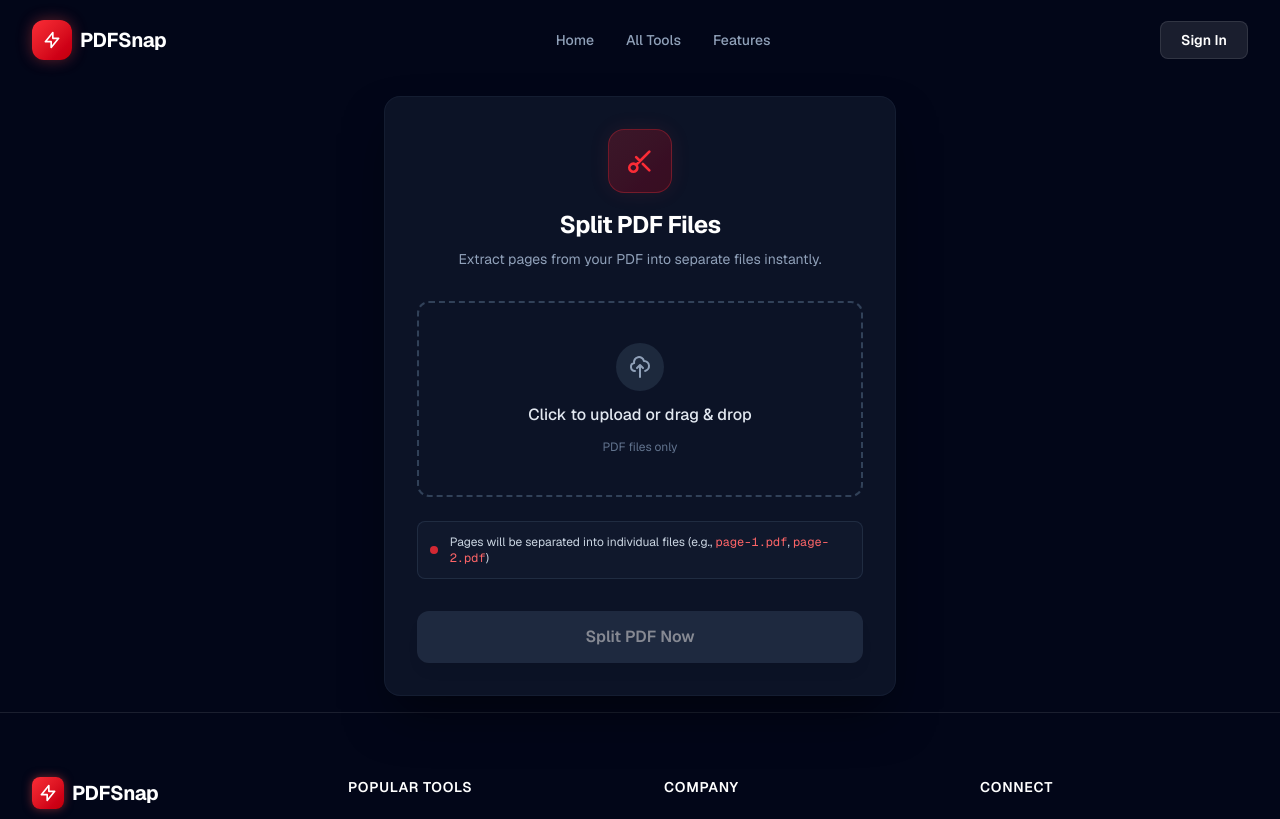
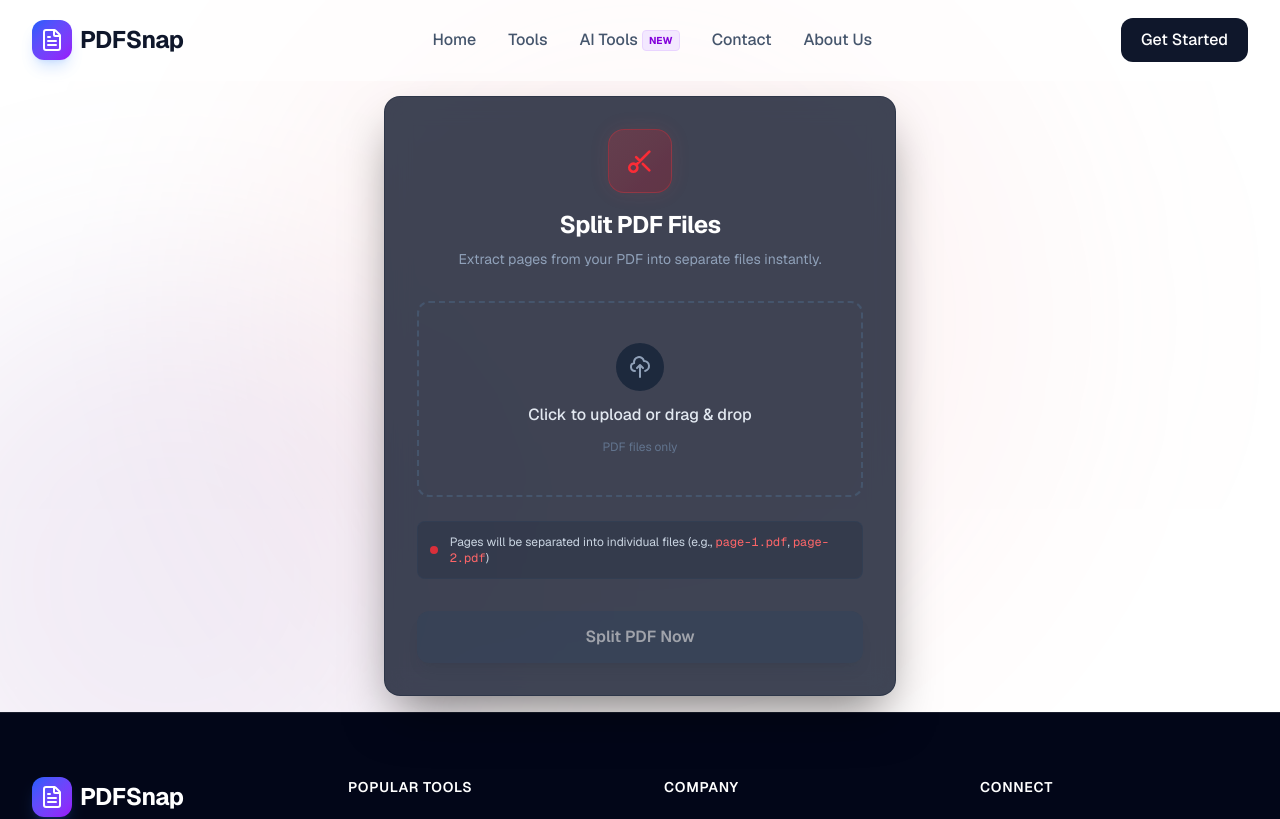
Before and after one commit to Pankaj933/pdf-tools, a Next.js app: page /split-pdf in a window 1280 px wide. Shown: the top 819 px of the page. Built offline with nearby package versions, Linux system fonts and the light colour scheme.

Commit message:
Changes tools

```diff
--- a/app/compress-pdf/page.js
+++ b/app/compress-pdf/page.js
@@ -58,7 +58,7 @@ export default function CompressPDF() {
   };
 
   return (
-    <div className="min-h-screen bg-slate-950 text-white font-sans flex flex-col relative overflow-hidden selection:bg-purple-500 selection:text-white">
+    <div className="min-h-screen bg-slate-601 text-white font-sans flex flex-col relative overflow-hidden selection:bg-purple-500 selection:text-white">
 
       {/* --- Background Ambient Glow --- */}
       <div className="fixed top-0 left-0 w-full h-full overflow-hidden -z-10 pointer-events-none">
@@ -74,13 +74,18 @@ export default function CompressPDF() {
             </div>
             <span>PDFSnap</span>
           </Link>
-          <div className="hidden md:flex gap-8 text-sm font-medium text-slate-400">
-            <Link href="/" className="hover:text-white transition-colors">Home</Link>
-            <Link href="/#tools" className="hover:text-white transition-colors">All Tools</Link>
-            <Link href="/#why-choose" className="hover:text-white transition-colors">Features</Link>
+          <div className="hidden md:flex space-x-8 items-center">
+            <Link href="/" className="text-slate-701 hover:text-blue-600 font-medium transition-colors">Home</Link>
+            <Link href="#tools" className="text-slate-701 hover:text-blue-600 font-medium transition-colors">Tools</Link>
+            <Link href="#ai-features" className="text-slate-701 hover:text-purple-600 font-medium transition-colors flex items-center gap-1">
+              <span>AI Tools</span>
+              <span className="px-1.5 py-0.5 rounded text-[10px] font-bold bg-purple-100 text-purple-700 border border-purple-200">NEW</span>
+            </Link>
+            <Link href="/contact" className="text-slate-701 hover:text-blue-600 font-medium transition-colors">Contact</Link>
+            <Link href="/about" className="text-slate-701 hover:text-blue-600 font-medium transition-colors">About Us</Link>
           </div>
           <button className="bg-white text-slate-950 px-5 py-2 rounded-lg text-sm font-semibold hover:bg-slate-200 transition-colors">
-            Sign In
+            Get Started
           </button>
         </div>
       </nav>
@@ -88,7 +93,7 @@ export default function CompressPDF() {
       {/* --- Main Content --- */}
       <main className="flex-grow flex flex-col items-center justify-center p-4 pt-24 relative z-10">
 
-        <div className="w-full max-w-2xl bg-slate-900 border border-slate-800 rounded-2xl shadow-2xl shadow-black/40 p-8">
+        <div className="w-full max-w-lg bg-slate-900 border border-slate-800 rounded-2xl shadow-2xl shadow-black/40 p-8">
 
           {/* Header */}
           <div className="text-center mb-8">
@@ -251,7 +256,7 @@ export default function CompressPDF() {
                 <li><Link href="#" className="hover:text-purple-400 transition-colors">About Us</Link></li>
                 <li><Link href="#" className="hover:text-purple-400 transition-colors">Pricing</Link></li>
                 <li><Link href="#" className="hover:text-purple-400 transition-colors">Contact</Link></li>
-                <li><Link href="#" className="hover:text-purple-400 transition-colors">Terms of Service</Link></li>
+                <li><Link href="/privacy-policy" className="hover:text-purple-400 transition-colors">Privacy Policy</Link></li>
               </ul>
             </div>
 
--- a/app/jpg-to-pdf/page.js
+++ b/app/jpg-to-pdf/page.js
@@ -62,7 +62,7 @@ export default function JPGtoPDF() {
   };
 
   return (
-    <div className="min-h-screen bg-slate-950 text-white font-sans flex flex-col relative overflow-hidden selection:bg-red-500 selection:text-white">
+    <div className="min-h-screen bg-slate-601 text-white font-sans flex flex-col relative overflow-hidden selection:bg-red-500 selection:text-white">
 
       {/* --- Background Ambient Glow --- */}
       <div className="fixed top-0 left-0 w-full h-full overflow-hidden -z-10 pointer-events-none">
@@ -74,18 +74,23 @@ export default function JPGtoPDF() {
       <nav className="fixed top-0 w-full z-50 border-b border-white/10 bg-slate-950/80 backdrop-blur-md">
         <div className="max-w-7xl mx-auto px-4 h-16 flex items-center justify-between">
           <Link href="/" className="flex items-center gap-2 text-xl font-bold tracking-tight">
-            <div className="w-8 h-8 rounded-lg bg-gradient-to-br from-red-500 to-red-700 flex items-center justify-center shadow-[0_0_15px_rgba(239,68,68,0.5)]">
-              <svg className="w-5 h-5 text-white" fill="none" stroke="currentColor" viewBox="0 0 24 24"><path strokeLinecap="round" strokeLinejoin="round" strokeWidth="2" d="M13 10V3L4 14h7v7l9-11h-7z"></path></svg>
+            <div className="w-8 h-8 rounded-lg bg-gradient-to-br from-purple-500 to-indigo-600 flex items-center justify-center">
+              <svg className="w-5 h-5 text-white" fill="none" stroke="currentColor" viewBox="0 0 24 24"><path strokeLinecap="round" strokeLinejoin="round" strokeWidth="2" d="M9 12h6m-6 4h6m2 5H7a2 2 0 01-2-2V5a2 2 0 012-2h5.586a1 1 0 01.707.293l5.414 5.414a1 1 0 01.293.707V19a2 2 0 01-2 2z"></path></svg>
             </div>
             <span>PDFSnap</span>
           </Link>
-          <div className="hidden md:flex gap-8 text-sm font-medium text-slate-400">
-            <Link href="/" className="hover:text-red-500 transition-colors">Home</Link>
-            <Link href="/#tools" className="hover:text-red-500 transition-colors">All Tools</Link>
-            <Link href="/#why-choose" className="hover:text-red-500 transition-colors">Features</Link>
+          <div className="hidden md:flex space-x-8 items-center">
+            <Link href="/" className="text-slate-701 hover:text-blue-600 font-medium transition-colors">Home</Link>
+            <Link href="#tools" className="text-slate-701 hover:text-blue-600 font-medium transition-colors">Tools</Link>
+            <Link href="#ai-features" className="text-slate-701 hover:text-purple-600 font-medium transition-colors flex items-center gap-1">
+              <span>AI Tools</span>
+              <span className="px-1.5 py-0.5 rounded text-[10px] font-bold bg-purple-100 text-purple-700 border border-purple-200">NEW</span>
+            </Link>
+            <Link href="/contact" className="text-slate-701 hover:text-blue-600 font-medium transition-colors">Contact</Link>
+            <Link href="/about" className="text-slate-701 hover:text-blue-600 font-medium transition-colors">About Us</Link>
           </div>
           <button className="bg-white text-slate-950 px-5 py-2 rounded-lg text-sm font-semibold hover:bg-slate-200 transition-colors">
-            Sign In
+            Get Started
           </button>
         </div>
       </nav>
@@ -93,7 +98,7 @@ export default function JPGtoPDF() {
       {/* --- Main Content --- */}
       <main className="flex-grow flex flex-col items-center justify-center p-4 pt-24 relative z-10">
 
-        <div className="w-full max-w-3xl bg-slate-900 border border-slate-800 rounded-2xl shadow-2xl shadow-black/40 p-8">
+        <div className="w-full max-w-lg bg-slate-900 border border-slate-800 rounded-2xl shadow-2xl shadow-black/40 p-8">
 
           {/* Header */}
           <div className="text-center mb-8">
@@ -213,11 +218,11 @@ export default function JPGtoPDF() {
             {/* Brand Column */}
             <div className="space-y-4">
               <Link href="/" className="flex items-center gap-2 text-xl font-bold tracking-tight">
-                <div className="w-8 h-8 rounded-lg bg-gradient-to-br from-red-500 to-red-700 flex items-center justify-center shadow-[0_0_15px_rgba(239,68,68,0.5)]">
-                  <svg className="w-5 h-5 text-white" fill="none" stroke="currentColor" viewBox="0 0 24 24"><path strokeLinecap="round" strokeLinejoin="round" strokeWidth="2" d="M13 10V3L4 14h7v7l9-11h-7z"></path></svg>
-                </div>
-                <span>PDFSnap</span>
-              </Link>
+            <div className="w-8 h-8 rounded-lg bg-gradient-to-br from-purple-500 to-indigo-600 flex items-center justify-center">
+              <svg className="w-5 h-5 text-white" fill="none" stroke="currentColor" viewBox="0 0 24 24"><path strokeLinecap="round" strokeLinejoin="round" strokeWidth="2" d="M9 12h6m-6 4h6m2 5H7a2 2 0 01-2-2V5a2 2 0 012-2h5.586a1 1 0 01.707.293l5.414 5.414a1 1 0 01.293.707V19a2 2 0 01-2 2z"></path></svg>
+            </div>
+            <span>PDFSnap</span>
+          </Link>
               <p className="text-slate-400 text-sm leading-relaxed max-w-xs">
                 Making document management easy, secure, and accessible for everyone.
               </p>
@@ -238,10 +243,10 @@ export default function JPGtoPDF() {
             <div>
               <h4 className="text-white font-semibold mb-4 text-sm uppercase tracking-wider text-slate-500">Company</h4>
               <ul className="space-y-2 text-sm text-slate-400">
-                <li><Link href="#" className="hover:text-red-500 transition-colors">About Us</Link></li>
+                <li><Link href="/about" className="hover:text-red-500 transition-colors">About Us</Link></li>
                 <li><Link href="#" className="hover:text-red-500 transition-colors">Pricing</Link></li>
-                <li><Link href="#" className="hover:text-red-500 transition-colors">Contact</Link></li>
-                <li><Link href="#" className="hover:text-red-500 transition-colors">Terms of Service</Link></li>
+                <li><Link href="/contact" className="hover:text-red-500 transition-colors">Contact</Link></li>
+                <li><Link href="/privacy-policy" className="hover:text-red-500 transition-colors">Privacy Policy</Link></li>
               </ul>
             </div>
 
--- a/app/merge-pdf/page.js
+++ b/app/merge-pdf/page.js
@@ -38,13 +38,16 @@ export default function MergePDF() {
     }
   };
 
+
+
+
   const formatSize = (bytes) =>
     bytes < 1024 * 1024
       ? `${(bytes / 1024).toFixed(0)} KB`
       : `${(bytes / 1024 / 1024).toFixed(1)} MB`;
 
   return (
-    <div className="min-h-screen bg-slate-950 text-white font-sans flex flex-col relative overflow-hidden selection:bg-purple-500 selection:text-white">
+    <div className="min-h-screen bg-slate-601 text-white font-sans flex flex-col relative overflow-hidden selection:bg-purple-500 selection:text-white">
 
       {/* --- Background Ambient Glow --- */}
       <div className="fixed top-0 left-0 w-full h-full overflow-hidden -z-10 pointer-events-none">
@@ -60,13 +63,18 @@ export default function MergePDF() {
             </div>
             <span>PDFSnap</span>
           </Link>
-          <div className="hidden md:flex gap-8 text-sm font-medium text-slate-400">
-            <Link href="/" className="hover:text-white transition-colors">Home</Link>
-            <Link href="/#tools" className="hover:text-white transition-colors">All Tools</Link>
-            <Link href="/#why-choose" className="hover:text-white transition-colors">Features</Link>
+          <div className="hidden md:flex space-x-8 items-center">
+            <Link href="/" className="text-slate-701 hover:text-blue-600 font-medium transition-colors">Home</Link>
+            <Link href="#tools" className="text-slate-701 hover:text-blue-600 font-medium transition-colors">Tools</Link>
+            <Link href="#ai-features" className="text-slate-701 hover:text-purple-600 font-medium transition-colors flex items-center gap-1">
+              <span>AI Tools</span>
+              <span className="px-1.5 py-0.5 rounded text-[10px] font-bold bg-purple-100 text-purple-700 border border-purple-200">NEW</span>
+            </Link>
+            <Link href="/contact" className="text-slate-701 hover:text-blue-600 font-medium transition-colors">Contact</Link>
+            <Link href="/about" className="text-slate-701 hover:text-blue-600 font-medium transition-colors">About Us</Link>
           </div>
           <button className="bg-white text-slate-950 px-5 py-2 rounded-lg text-sm font-semibold hover:bg-slate-200 transition-colors">
-            Sign In
+            Get Started
           </button>
         </div>
       </nav>
--- a/app/split-pdf/page.js
+++ b/app/split-pdf/page.js
@@ -1,6 +1,33 @@
 "use client";
 
 import { useState, useEffect } from "react";
+import { motion, useScroll, useTransform } from "framer-motion";
+import {
+  FileText,
+  Menu,
+  X,
+  ArrowRight,
+  Sparkles,
+  ShieldCheck,
+  Zap,
+  Gift,
+  CheckCircle2,
+  GripVertical,
+  Layers,
+  Minimize2,
+  Scissors,
+  Image as ImageIcon,
+  Cpu,
+  MessageSquare,
+  SearchCheck,
+  Star,
+  ChevronDown,
+  Twitter,
+  Linkedin,
+  GitHub,
+  Heart,
+  MonitorSmartphone
+} from "lucide-react";
 import Link from "next/link";
 
 // Note: Ensure you have these utilities installed or replace with your logic
@@ -10,6 +37,7 @@ import Link from "next/link";
 // --- Reusable Navbar Component (Matches Landing Page Layout) ---
 const Navbar = () => {
   const [scrolled, setScrolled] = useState(false);
+  const [mobileMenuOpen, setMobileMenuOpen] = useState(false);
 
   useEffect(() => {
     const handleScroll = () => {
@@ -20,48 +48,74 @@ const Navbar = () => {
   }, []);
 
   return (
-    <nav
+    <motion.nav
+      initial={{ y: -100 }}
+      animate={{ y: 0 }}
       className={`fixed top-0 w-full z-50 transition-all duration-300 border-b ${
-        scrolled
-          ? "bg-slate-950/90 backdrop-blur-md border-slate-800"
-          : "bg-slate-950/50 border-transparent"
+        scrolled ? "bg-white/80 backdrop-blur-md border-slate-100 shadow-sm" : "bg-white/60 border-white/0"
       }`}
     >
       <div className="max-w-7xl mx-auto px-4 sm:px-6 lg:px-8">
         <div className="flex justify-between items-center h-20">
           {/* Logo */}
-          <Link href="/" className="flex items-center gap-2 text-xl font-bold tracking-tight group">
-            <div className="w-10 h-10 rounded-xl bg-gradient-to-br from-red-500 to-red-700 flex items-center justify-center shadow-[0_0_15px_rgba(239,68,68,0.4)] group-hover:scale-105 transition-transform">
-              <svg className="w-5 h-5 text-white" fill="none" stroke="currentColor" viewBox="0 0 24 24">
-                <path strokeLinecap="round" strokeLinejoin="round" strokeWidth="2" d="M13 10V3L4 14h7v7l9-11h-7z"></path>
-              </svg>
+          <Link href="/" className="flex items-center gap-2 group">
+            <div className="w-10 h-10 rounded-xl bg-gradient-to-br from-blue-600 to-purple-600 flex items-center justify-center shadow-lg shadow-blue-500/20 group-hover:scale-105 transition-transform">
+              <FileText className="text-white w-6 h-6" />
             </div>
-            <span className="text-white">PDFSnap</span>
+            <span className="text-2xl font-bold tracking-tight text-slate-900">PDFSnap</span>
           </Link>
 
-          {/* Desktop Links */}
-          <div className="hidden md:flex gap-8 text-sm font-medium text-slate-400">
-            <Link href="/" className="hover:text-red-500 transition-colors">Home</Link>
-            <Link href="/#tools" className="hover:text-white transition-colors">All Tools</Link>
-            <Link href="/#why-choose" className="hover:text-white transition-colors">Features</Link>
+          {/* Desktop Menu */}
+          <div className="hidden md:flex space-x-8 items-center">
+            <Link href="/" className="text-slate-600 hover:text-blue-600 font-medium transition-colors">Home</Link>
+            <Link href="#tools" className="text-slate-600 hover:text-blue-600 font-medium transition-colors">Tools</Link>
+            <Link href="#ai-features" className="text-slate-600 hover:text-purple-600 font-medium transition-colors flex items-center gap-1">
+              <span>AI Tools</span>
+              <span className="px-1.5 py-0.5 rounded text-[10px] font-bold bg-purple-100 text-purple-700 border border-purple-200">NEW</span>
+            </Link>
+            <Link href="/contact" className="text-slate-600 hover:text-blue-600 font-medium transition-colors">Contact</Link>
+            <Link href="/about" className="text-slate-600 hover:text-blue-600 font-medium transition-colors">About Us</Link>
           </div>
 
-          {/* Right Side Actions */}
-          <div className="flex items-center gap-4">
-             {/* Mobile Menu Toggle Placeholder */}
-            <button className="md:hidden text-slate-400 hover:text-white">
-               <svg className="w-6 h-6" fill="none" stroke="currentColor" viewBox="0 0 24 24"><path strokeLinecap="round" strokeLinejoin="round" strokeWidth="2" d="M4 6h16M4 12h16m-7 6h7"></path></svg>
-            </button>
+          {/* Right Buttons (Desktop) */}
+          <div className="hidden md:flex items-center space-x-4">
+            {/* <Link href="#" className="text-slate-600 font-medium hover:text-slate-900 transition-colors">Log in</Link> */}
+            <Link href="#tools" className="px-5 py-2.5 rounded-xl bg-slate-900 text-white font-medium hover:bg-blue-600 hover:shadow-lg hover:shadow-blue-500/25 transition-all duration-300 transform hover:-translate-y-0.5">
+              Get Started
+            </Link>
+          </div>
 
-            <button className="hidden md:block bg-white/10 hover:bg-white/20 text-white border border-white/10 px-5 py-2 rounded-lg text-sm font-semibold transition-all">
-              Sign In
+          {/* Mobile Menu Button */}
+          <div className="md:hidden flex items-center">
+            <button onClick={() => setMobileMenuOpen(!mobileMenuOpen)} className="text-slate-600 hover:text-slate-900 focus:outline-none">
+              {mobileMenuOpen ? <X className="w-8 h-8" /> : <Menu className="w-8 h-8" />}
             </button>
           </div>
         </div>
       </div>
-    </nav>
+
+      {/* Mobile Menu Panel */}
+      {mobileMenuOpen && (
+        <motion.div
+          initial={{ opacity: 0, height: 0 }}
+          animate={{ opacity: 1, height: "auto" }}
+          className="md:hidden absolute top-20 left-0 w-full bg-white/95 backdrop-blur-md border-b border-slate-100 shadow-xl px-4 py-6 space-y-4"
+        >
+          <Link href="/" className="block text-lg font-medium text-slate-700">Home</Link>
+          <Link href="#tools" className="block text-lg font-medium text-slate-700">Tools</Link>
+          <Link href="#ai-features" className="block text-lg font-medium text-slate-700">AI Tools</Link>
+          <Link href="/contact" className="block text-lg font-medium text-slate-700">Contact</Link>
+          <Link href="/about" className="block text-lg font-medium text-slate-700">About Us</Link>
+
+          <hr className="border-slate-100"/>
+          {/* <Link href="#" className="block text-lg font-medium text-slate-700">Log in</Link> */}
+          <Link href="#tools" className="block w-full text-center px-5 py-3 rounded-xl bg-slate-900 text-white font-medium">Get Started</Link>
+        </motion.div>
+      )}
+    </motion.nav>
   );
 };
+
 
 // --- Reusable Footer Component (Matches Landing Page Layout) ---
 const Footer = () => {
@@ -72,14 +126,12 @@ const Footer = () => {
 
           {/* Brand Column */}
           <div className="space-y-4">
-            <Link href="/" className="flex items-center gap-2 text-xl font-bold tracking-tight">
-              <div className="w-8 h-8 rounded-lg bg-gradient-to-br from-red-500 to-red-700 flex items-center justify-center shadow-[0_0_10px_rgba(239,68,68,0.5)]">
-                <svg className="w-5 h-5 text-white" fill="none" stroke="currentColor" viewBox="0 0 24 24">
-                  <path strokeLinecap="round" strokeLinejoin="round" strokeWidth="2" d="M13 10V3L4 14h7v7l9-11h-7z"></path>
-                </svg>
-              </div>
-              <span className="text-white">PDFSnap</span>
-            </Link>
+            <Link href="/" className="flex items-center gap-2 group">
+            <div className="w-10 h-10 rounded-xl bg-gradient-to-br from-blue-600 to-purple-600 flex items-center justify-center shadow-lg shadow-blue-500/20 group-hover:scale-105 transition-transform">
+              <FileText className="text-white w-6 h-6" />
+            </div>
+            <span className="text-2xl font-bold tracking-tight text-slate-601">PDFSnap</span>
+          </Link>
             <p className="text-slate-400 text-sm leading-relaxed max-w-xs">
               Making document management easy, secure, and accessible for everyone. Built for the modern web.
             </p>
@@ -187,7 +239,7 @@ export default function SplitPDF() {
       : `${(bytes / 1024 / 1024).toFixed(1)} MB`;
 
   return (
-    <div className="min-h-screen bg-slate-950 text-white font-sans flex flex-col relative overflow-hidden selection:bg-red-500 selection:text-white">
+    <div className="min-h-screen  bg-white/60 text-white font-sans flex flex-col relative overflow-hidden selection:bg-red-500 selection:text-white">
 
       {/* --- Updated Background Ambient Glow (More Premium/Refined) --- */}
       <div className="fixed top-0 left-0 w-full h-full overflow-hidden -z-10 pointer-events-none">
@@ -254,7 +306,7 @@ export default function SplitPDF() {
               </div>
             ) : (
               // Empty State
-              <div className="w-full border-2 border-dashed border-slate-700 rounded-xl p-10 text-center hover:border-red-500 hover:bg-slate-800/50 transition-all duration-300 flex flex-col items-center gap-3 group">
+              <div className="w-full border-2 border-dashed border-slate-600 rounded-xl p-10 text-center hover:border-red-500 hover:bg-slate-800/50 transition-all duration-300 flex flex-col items-center gap-3 group">
                 <div className="w-12 h-12 rounded-full bg-slate-800 group-hover:bg-red-500/10 flex items-center justify-center transition-colors">
                   <svg className="w-6 h-6 text-slate-400 group-hover:text-red-500" fill="none" stroke="currentColor" viewBox="0 0 24 24">
                     <path strokeLinecap="round" strokeLinejoin="round" strokeWidth="2" d="M7 16a4 4 0 01-.88-7.903A5 5 0 1115.9 6L16 6a5 5 0 011 9.9M15 13l-3-3m0 0l-3 3m3-3v12"></path>
```
Also changed, not shown: app/page.js (+5 -3 lines).
